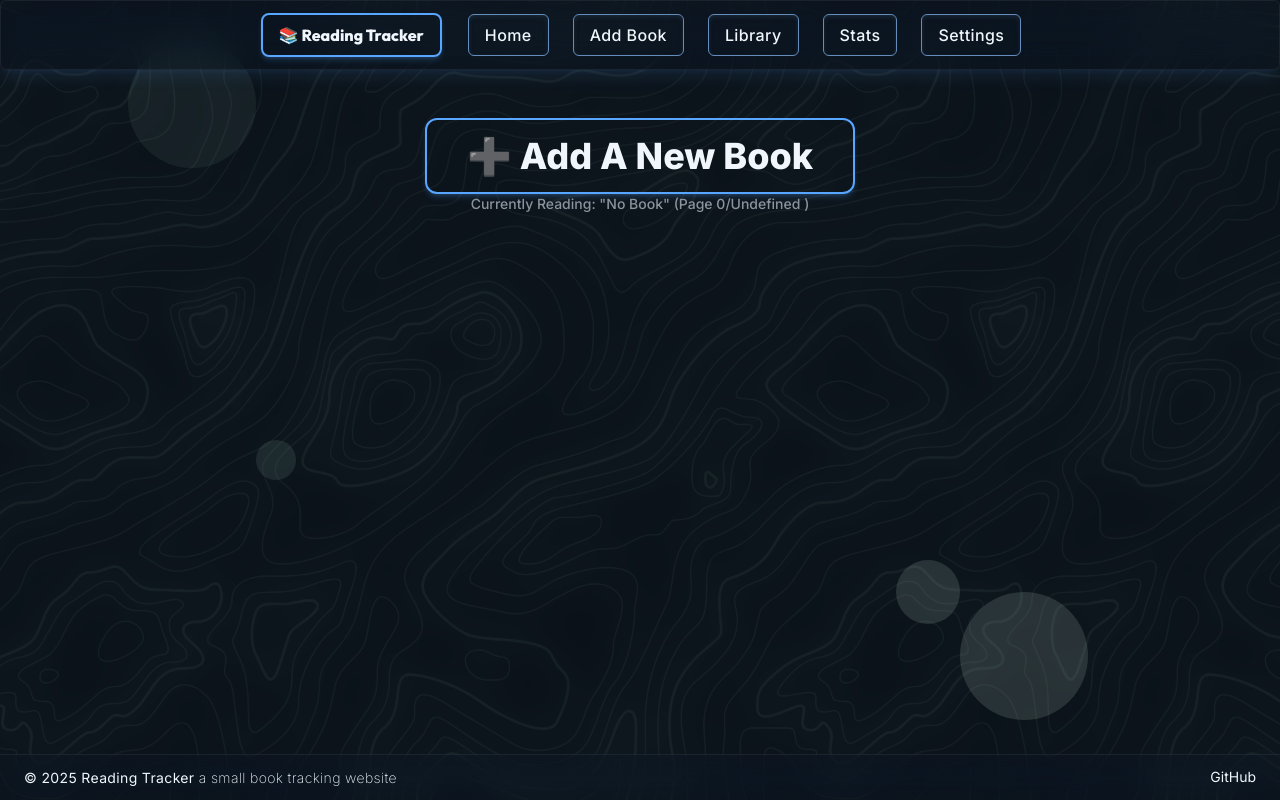
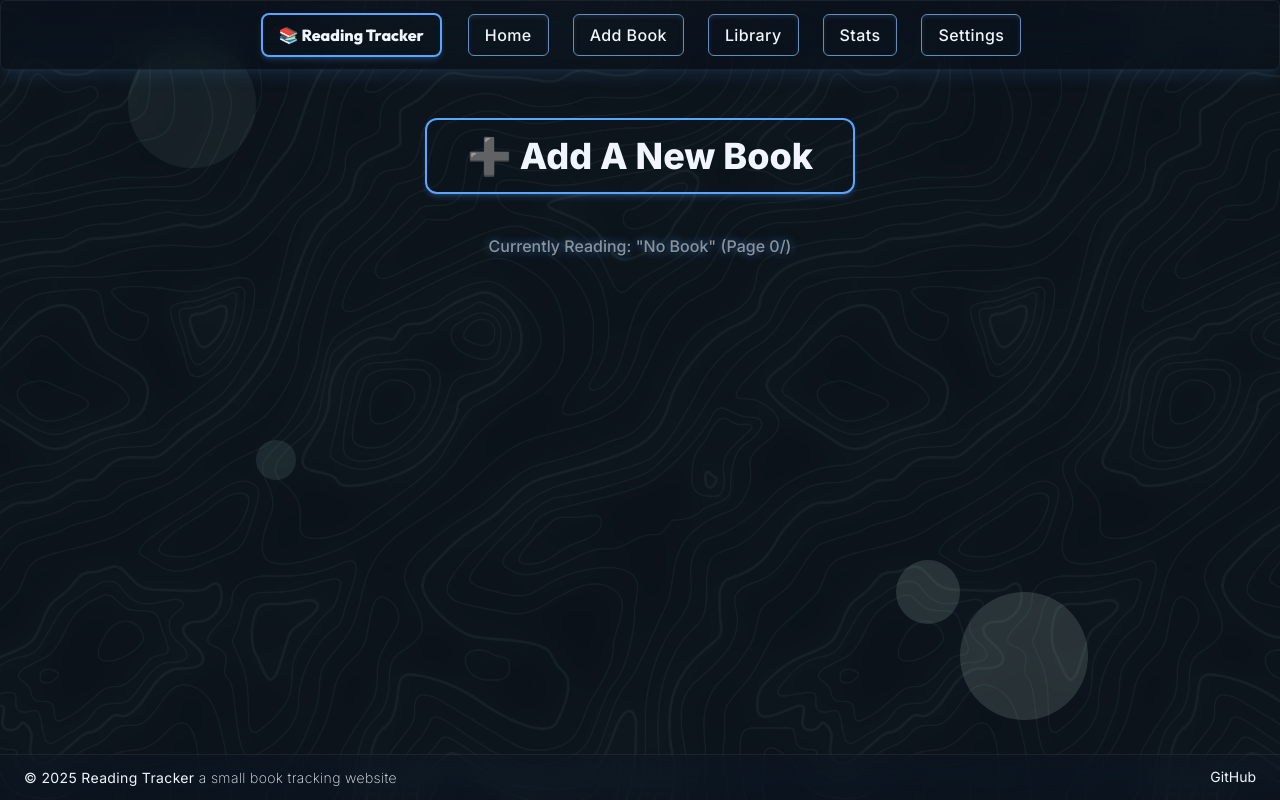
Before and after one commit to wal-z1/book-tracker, a React (Vite) app: page / in a window 1280 px wide. Built offline with nearby package versions, Linux system fonts and the light colour scheme; a web font is replaced by a local one.

Commit message:
UPDATE INTO AN OBJECT

```diff
--- a/src/components/MainPage/Home.jsx
+++ b/src/components/MainPage/Home.jsx
@@ -2,10 +2,10 @@ import AddBook from "../Util/AddBook";
 import CurrentlyState from "../Util/CurrentlyState";
 function Home() {
 	return (
-		<>
+		<div className="flex flex-col gap-10">
 			<AddBook />
-      <CurrentlyState/>
-		</>
+			<CurrentlyState />
+		</div>
 	);
 }
 export default Home;
--- a/src/components/Util/CurrentlyState.jsx
+++ b/src/components/Util/CurrentlyState.jsx
@@ -2,20 +2,18 @@
 
   function CurrentlyState() {
     const [CurrentBook, UpdateBook] = useState("No Book");
-    const [CurrentPage, UpdatePage] = useState("0");
-    const [AllPage, UpdateAllPage] = useState("undefined ");
+    const [CurrentPage, UpdatePage] = useState(0);
+    const [AllPage, UpdateAllPage] = useState(undefined);
 
     return (
       <div
         className="container   font-inter capitalize font-medium
-
-          text-shadow-blue-500
-          cursor-pointer w-fit
-          text-sm
-          mx-auto
-          relative
-          top-12">
-        <span className="text-[#8B949E]">
+            w-fit
+            text-md
+            mx-auto
+            relative
+            top-12">
+        <span className="text-[#8B949E]  [text-shadow:0_0_10px_rgba(88,166,255,0.6),_1px_1px_1px_rgba(10,10,10)] ">
           {" "}
           Currently Reading: "{CurrentBook}" (Page {CurrentPage}/{AllPage}){" "}
         </span>
```
